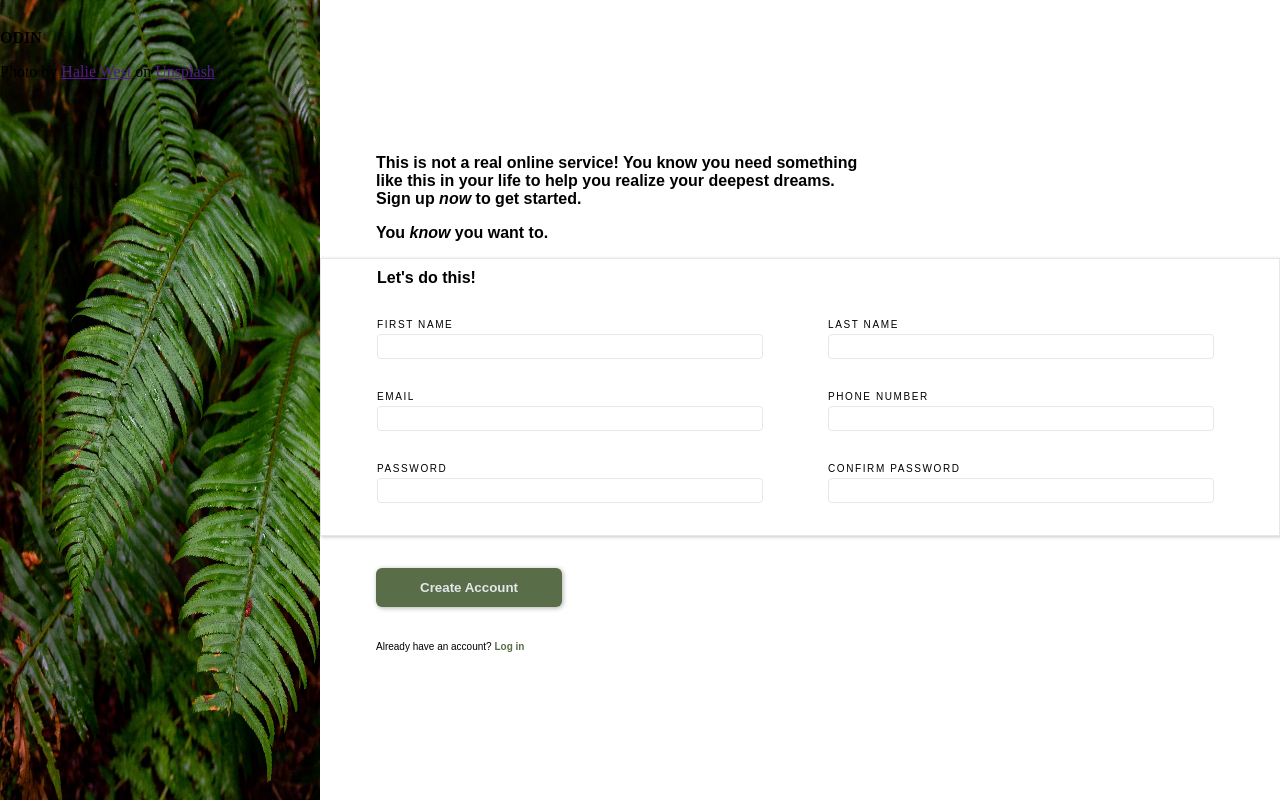
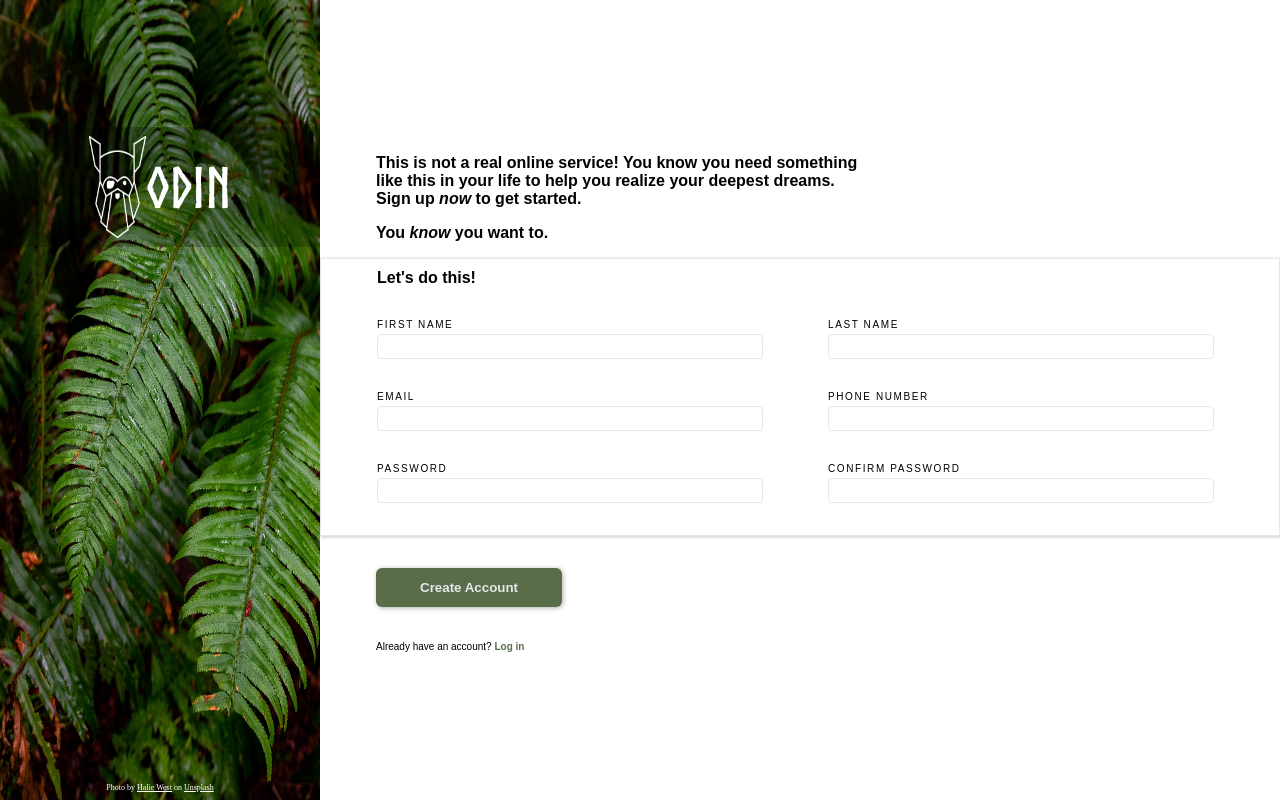
Before and after one commit to Lilith-debug/signup-form, a plain HTML site: page index.html in a window 1280 px wide. Drawn offline with Linux system fonts and the light colour scheme.

Commit message:
Style logo column

```diff
--- a/index.html
+++ b/index.html
@@ -11,11 +11,13 @@
     <div class="container">
         <div class="img-container">
             <div class="logo-container">
-                <img src="" alt="">
-                <h1 class="logo-title">ODIN</h1>
+                <img src="Assets/odin-lined.png" alt="Odin logo." id="logo-img">
+                <h1 id="logo-title">ODIN</h1>
             </div>
-            <div class="logo-footer">
-                <p>Photo by <a href="">Halie West</a> on <a href="">Unsplash</a></p>
+            <div class="footer-container">
+                <div class="logo-footer">
+                    <p>Photo by <a href="">Halie West</a> on <a href="">Unsplash</a></p>
+                </div>
             </div>
         </div>
         <div class="form-container">
--- a/style.css
+++ b/style.css
@@ -30,6 +30,44 @@ body {
     margin: 0;
 }
 
+.logo-container {
+    display: flex;
+    position: absolute;
+    justify-content: center;
+    align-items: center;
+    top: 15.9vh;
+    background-color: rgba(0, 0, 0, 0.226);
+    height: 15%;
+    width: 100%;
+}
+
+#logo-img {
+  width: 18%;
+  height: 85%;
+}
+
+#logo-title {
+    color: white;
+    font-family: norse-bold;
+    font-size: 56px;
+    font-weight: 500;
+}
+
+.logo-footer {
+    position: absolute;
+    bottom: 0;
+    color: white;
+    font-size: 8px;
+    width: 100%;
+    display: flex;
+    justify-content: center;
+}
+
+.logo-footer a:link,
+.logo-footer a:visited {
+    color: white;
+}
+
 .form-container {
     flex: 3 0 0%;
     width: 70vh;
@@ -52,7 +90,7 @@ form {
     box-shadow: 1px 1px 3px rgb(207, 206, 206), 1px 1px 5px rgb(241, 239, 239);
 }
 
-h1 {
+form>h1 {
     font-size: var(--title-font-size);
     font-weight: var(--title-font-weigth);
 }
```
